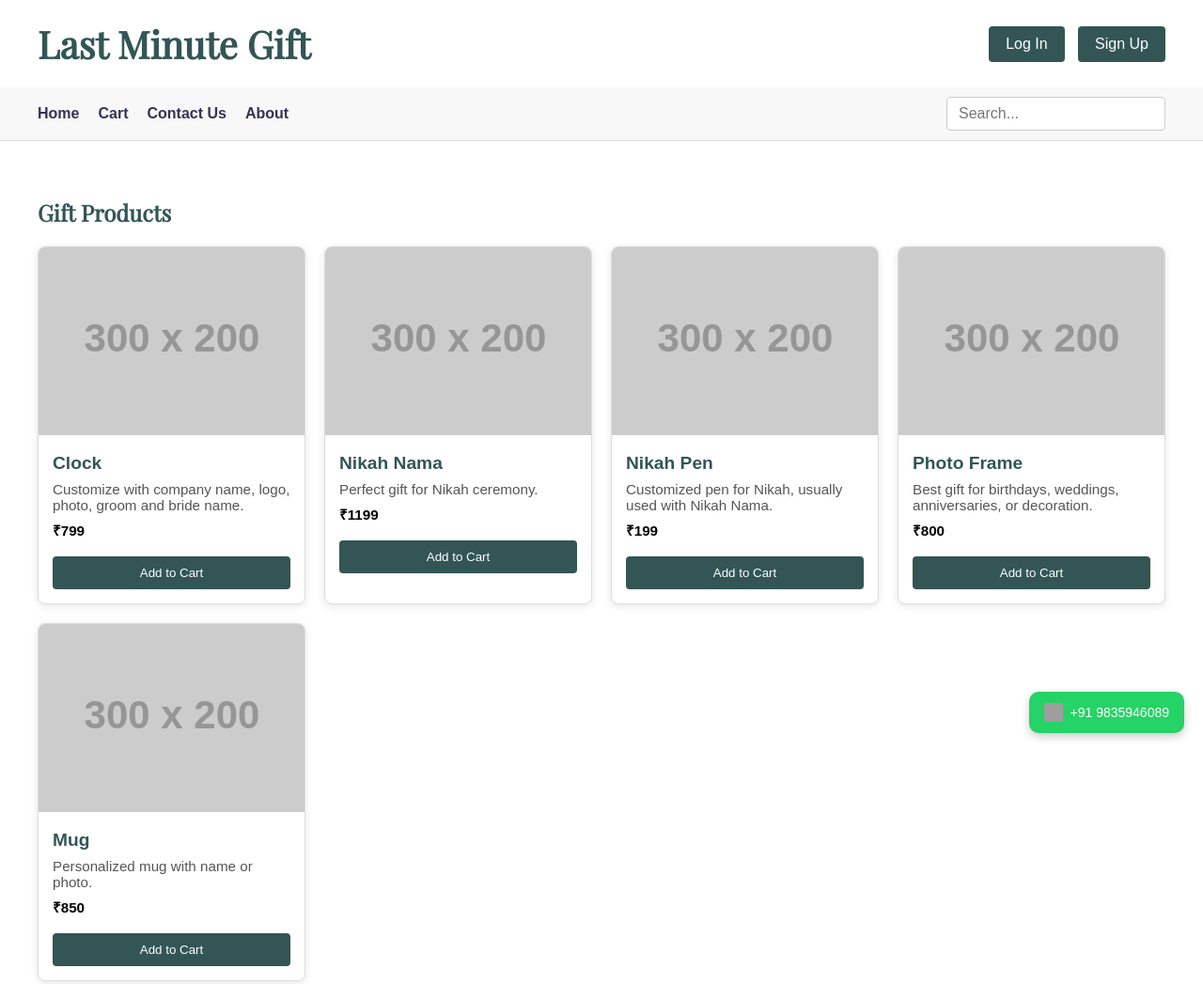
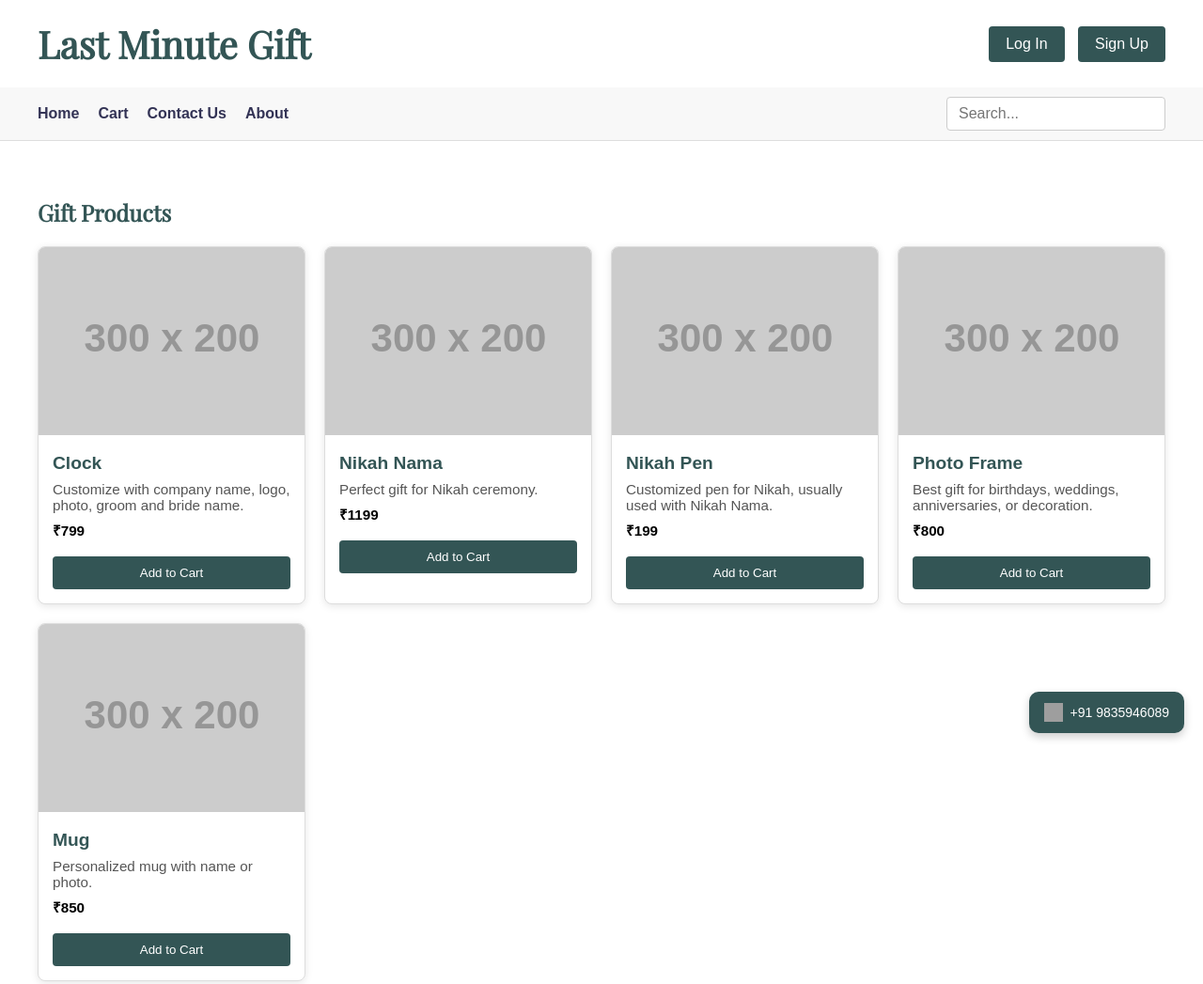
Before and after one commit to LastMinuteGifts/web, a plain HTML site: page index.html in a window 1280 px wide. Shown: the top 1047 px of the page at 94% size. Drawn offline with nearby package versions, Linux system fonts and the light colour scheme; grey boxes are pictures that could not be loaded; placeholder pictures from the web are drawn by us.

Commit message:
Update index.html

```diff
--- a/index.html
+++ b/index.html
@@ -55,7 +55,7 @@
       position: fixed;
       bottom: 20px;
       right: 20px;
-      background-color: #25D366;
+      background-color: #355;
       color: #fff;
       padding: 12px 16px;
       border-radius: 10px;
```
